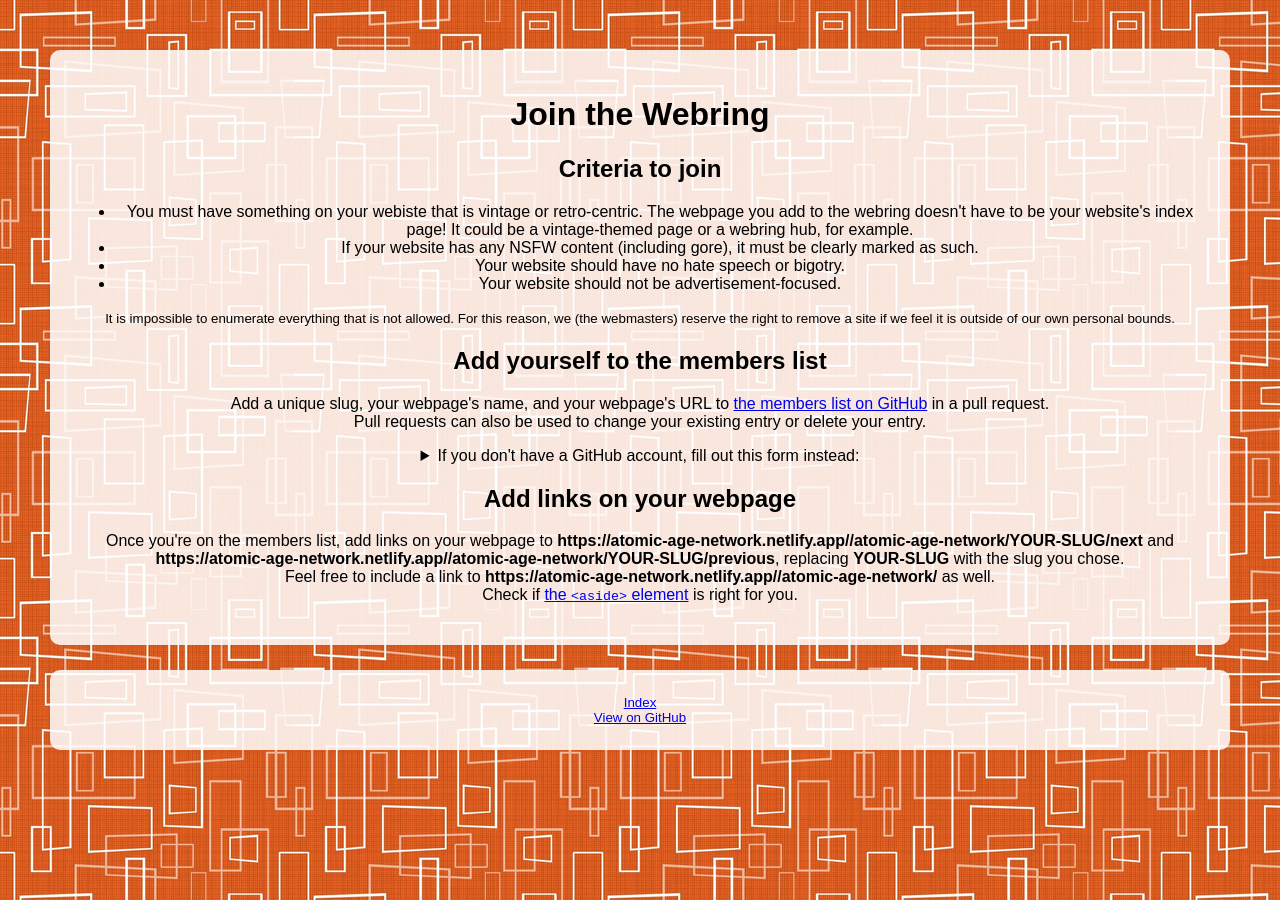
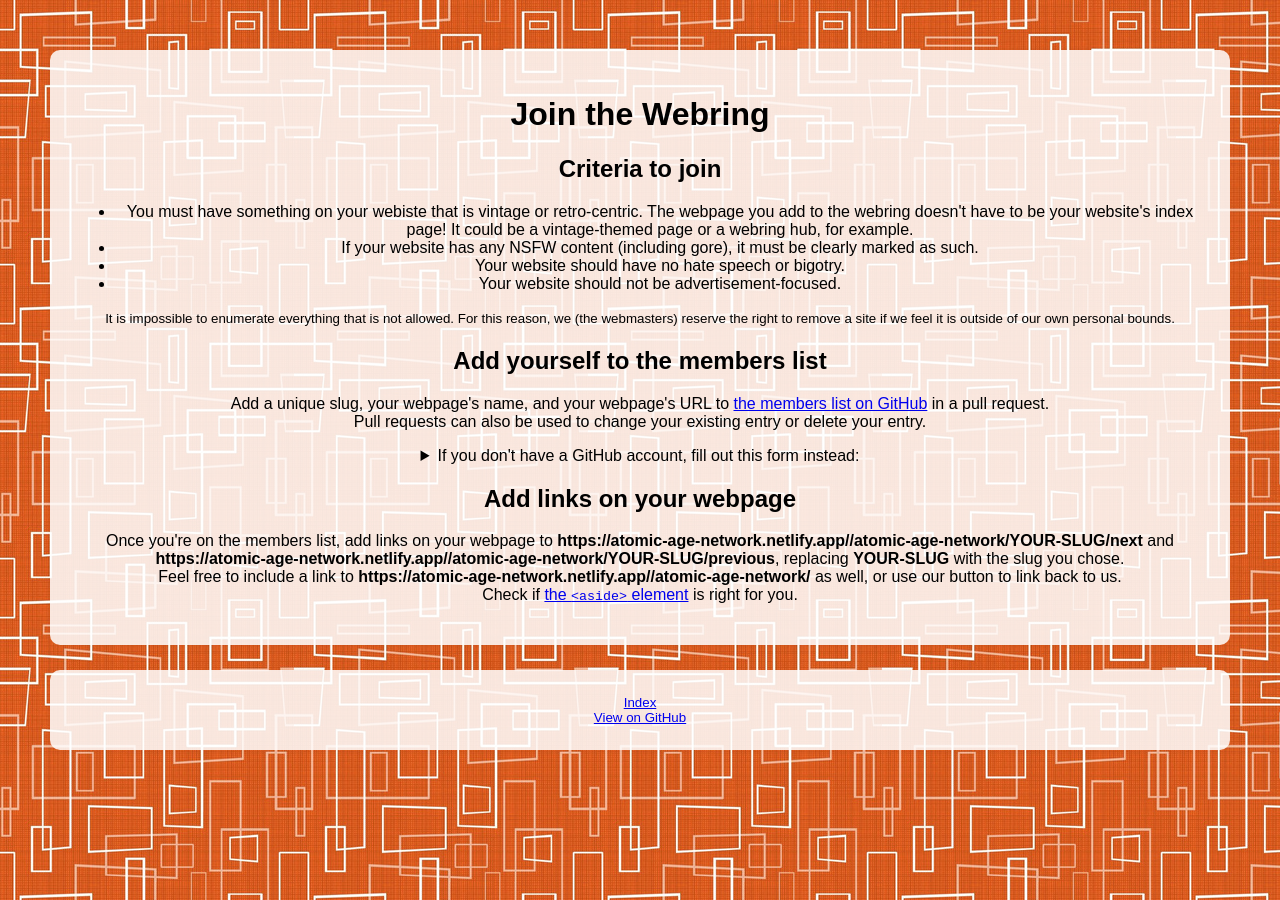
Before and after one commit to AstroWildcat/atomic-age-network, a Jekyll site: the page built from join.md, in a window 1280 px wide. Built offline with Jekyll 4.4.1, drawn with Linux system fonts in a browser that asks for light colours.

Commit message:
Update join.md

```diff
--- a/join.md
+++ b/join.md
@@ -28,5 +28,5 @@ If you're editing your existing entry, make sure to use the same slug. If you're
 
 ## Add links on your webpage
 Once you're on the members list, add links on your webpage to <b>{{'/YOUR-SLUG/next'|absolute_url}}</b> and <b>{{'/YOUR-SLUG/previous'|absolute_url}}</b>, replacing <b>YOUR-SLUG</b> with the slug you chose.
-Feel free to include a link to <b>{{'/'|absolute_url}}</b> as well.
+Feel free to include a link to <b>{{'/'|absolute_url}}</b> as well, or use our button to link back to us.
 Check if [the `<aside>` element](https://html.spec.whatwg.org/dev/sections.html#the-aside-element) is right for you.
```
